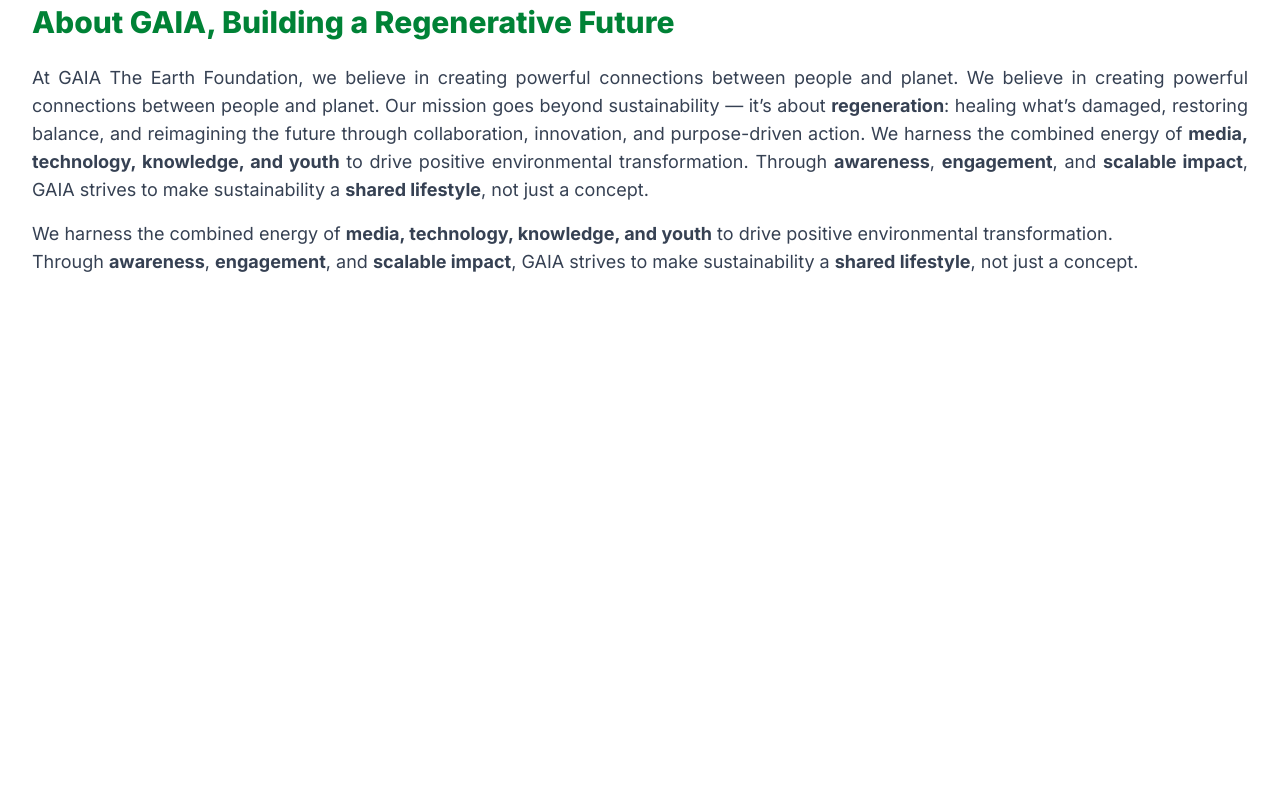
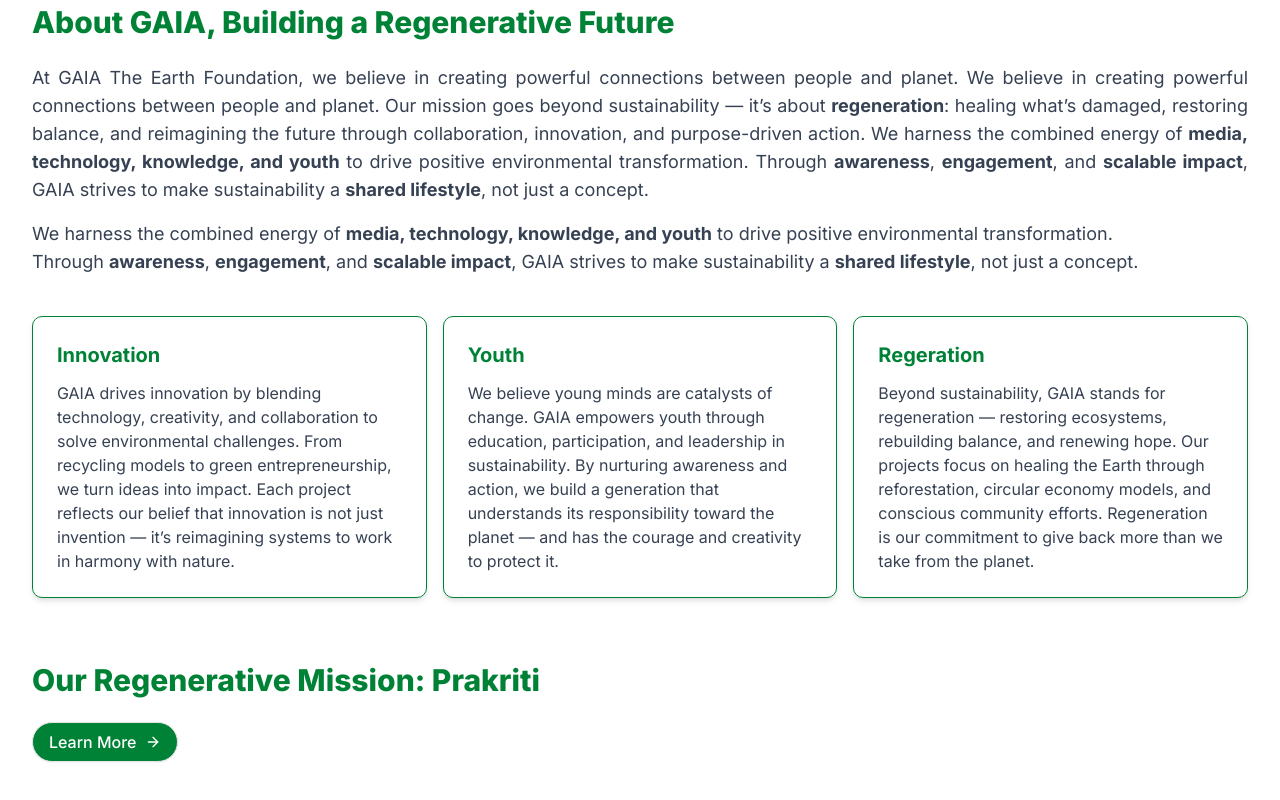
Before and after one commit to ChirayuSahu/gaia-website, a Next.js app: page / in a window 1280 px wide. Shown: the part 860-1660 px from the top of the page. Before the commit the page ends 1600 px from the top, so only its background shows below. Built offline with nearby package versions, Linux system fonts and the light colour scheme.

Commit message:
feat: enhance AboutSection with cards and Prakriti mission details

```diff
--- a/src/components/AboutSection.tsx
+++ b/src/components/AboutSection.tsx
@@ -1,6 +1,8 @@
 import React from 'react'
 import MarkdownRenderer from './MarkdownRenderer'
-import { aboutText } from '@/lib/consts/about'
+import { aboutText, cards, prakritiText } from '@/lib/consts/about'
+import { Button } from './ui/button'
+import { ArrowRight } from 'lucide-react'
 
 const AboutSection = () => {
   return (
@@ -9,11 +11,30 @@
         <h2 className='text-3xl font-extrabold text-green-700 mb-6'>About GAIA, Building a Regenerative Future</h2>
         <MarkdownRenderer content={aboutText[0]} className='text-lg text-gray-700 mb-4 text-justify' />
         <MarkdownRenderer content={aboutText[1]} className='text-lg text-gray-700 mb-4 text-justify' />
-        <div className='grid grid-cols-3'>
-          <div className=''>
+        <div className='grid grid-cols-1 md:grid-cols-3 gap-4 mt-10'>
+          {cards.map((card, index) => (
+            <div key={index} className="group flex flex-col justify-start border border-green-700 hover:border-green-500 p-6 rounded-lg shadow-md cursor-pointer transition-all duration-300">
+              <h3 className="text-xl font-bold mb-1 text-green-700">{card.title}</h3>
+              <MarkdownRenderer content={card.content} className="text-gray-700 mt-2" />
+            </div>
+          ))}
 
-          </div>
         </div>
+      </div>
+      <div className='lg:max-w-5xl xl:max-w-7xl mx-auto px-6 sm:px-6 lg:px-8 pb-16'>
+        <h2 className='text-3xl font-extrabold text-green-700 mb-6'>Our Regenerative Mission: Prakriti</h2>
+        <MarkdownRenderer content={prakritiText} className='text-lg text-gray-700 mb-6' />
+        <div className="flex justify-start btn-group group">
+          <Button
+            variant={"outline"}
+            size={"lg"}
+            className="w-full sm:w-auto text-md active:scale-97 hover:scale-102 transition-all duration-300 bg-green-700 hover:bg-green-600 hover:text-white text-white flex items-center rounded-full"
+          >
+            Learn More
+            <ArrowRight />
+          </Button>
+        </div>
+
       </div>
     </div>
   )
```
